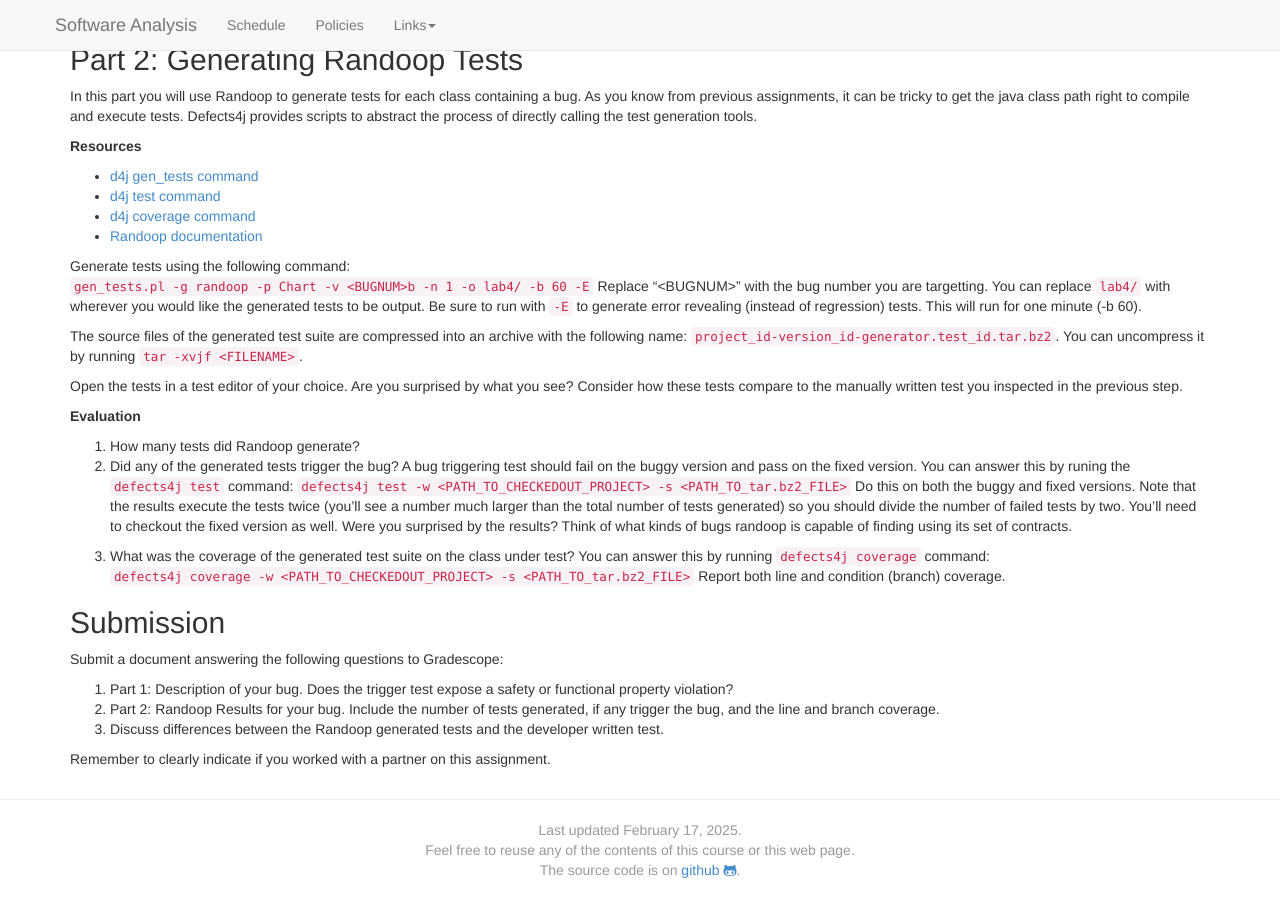
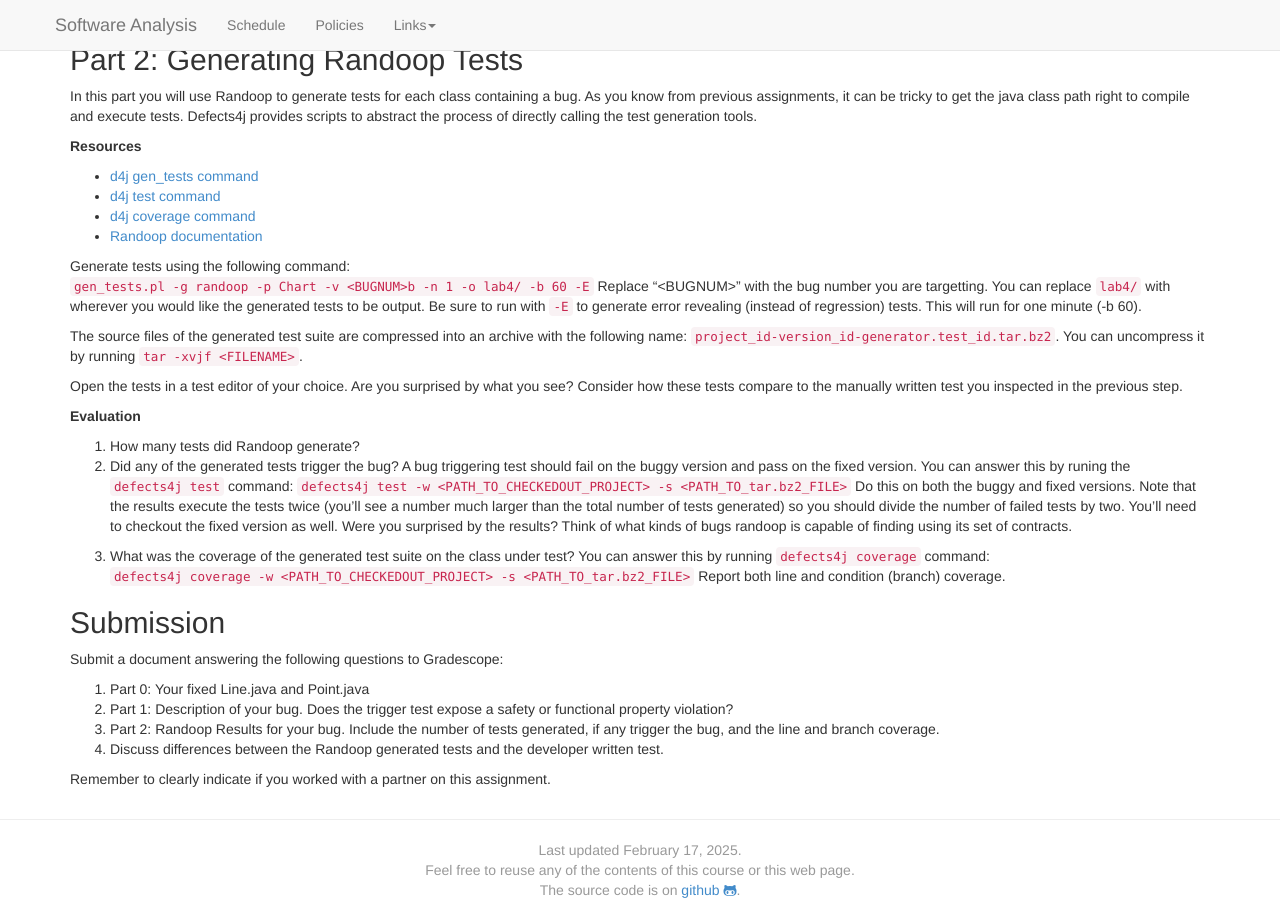
Before and after one commit to bmc-cs-software-analysis/383, a Jekyll site: the page built from labs/Lab04.md, in a window 1280 px wide and 900 px high, scrolled down 1115 px. Built offline with Jekyll 4.4.1, drawn with Linux system fonts in a browser that asks for light colours; nearby versions of some CDN libraries.

Commit message:
lab update

```diff
--- a/labs/Lab04.md
+++ b/labs/Lab04.md
@@ -128,6 +128,7 @@
 
 ## Submission
 Submit a document answering the following questions to Gradescope:
+0. Part 0: Your fixed Line.java and Point.java
 1. Part 1: Description of your bug. Does the trigger test expose a safety or functional property violation?
 2. Part 2: Randoop Results for your bug. Include the number of tests generated, if any trigger the bug, and the line and branch coverage.
 3. Discuss differences between the Randoop generated tests and the developer written test.
```
